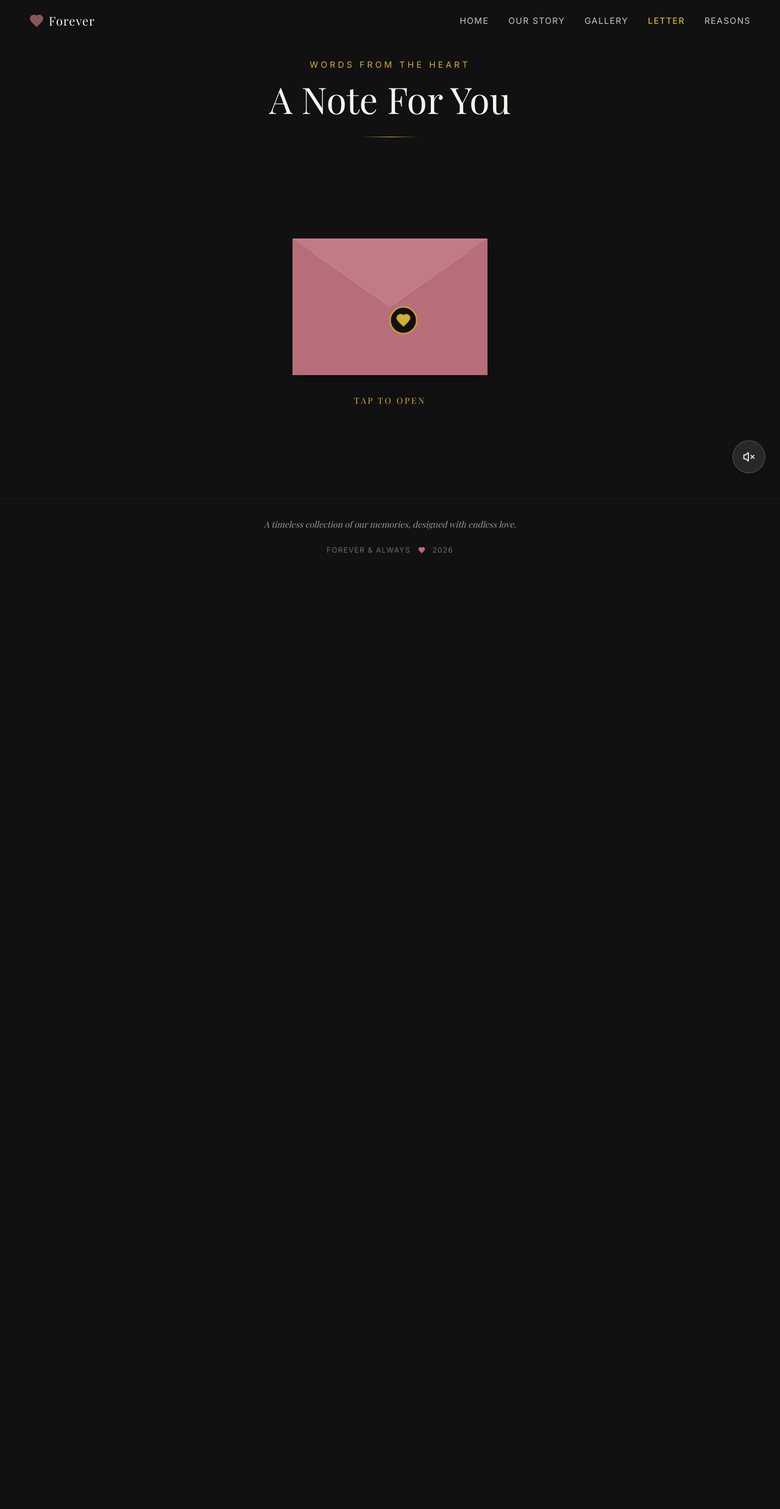
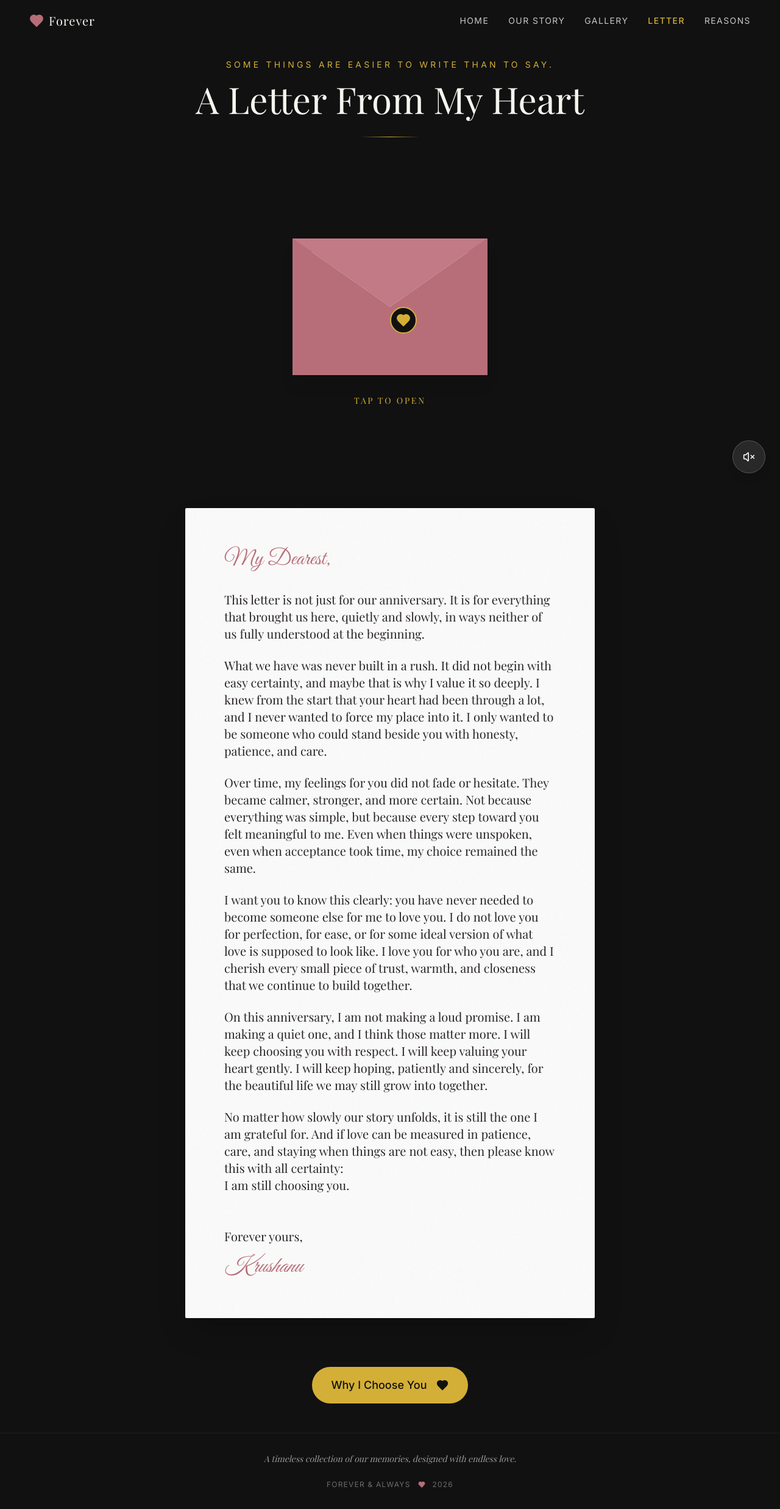
Before and after one commit to krushanu27/romantic-surprise-websites, a React (Vite) app in the folder anniversary-site/: page /letter in a window 1280 px wide. Shown: the whole page at 61% size. Before the commit the page ends 942 px from the top, so only its background shows below. Built offline with nearby package versions, Linux system fonts and the light colour scheme; a web font is replaced by a local one.

Commit message:
made changes and added button on each screen

```diff
--- a/anniversary-site/src/pages/Gallery.jsx
+++ b/anniversary-site/src/pages/Gallery.jsx
@@ -1,9 +1,14 @@
 import React from 'react';
+import { useNavigate } from 'react-router-dom';
 import PageTransition from '../components/common/PageTransition';
 import SectionTitle from '../components/common/SectionTitle';
 import GalleryGrid from '../components/gallery/GalleryGrid';
+import Button from '../components/common/Button';
+import { Heart } from 'lucide-react';
 
 const Gallery = () => {
+  const navigate = useNavigate();
+
   return (
     <PageTransition>
       <div className="container mx-auto px-4">
@@ -12,6 +17,13 @@ const Gallery = () => {
           subtitle="Little pieces of us, quietly becoming something beautiful."
         />
         <GalleryGrid />
+
+        <div className="flex justify-center mt-16 md:mt-20">
+          <Button onClick={() => navigate('/letter')} className="text-lg px-8 py-4">
+            <span>Read My Letter</span>
+            <Heart className="w-5 h-5 ml-2" fill="currentColor" />
+          </Button>
+        </div>
       </div>
     </PageTransition>
   );
--- a/anniversary-site/src/pages/Letter.jsx
+++ b/anniversary-site/src/pages/Letter.jsx
@@ -1,14 +1,35 @@
 import React from 'react';
+import { useNavigate } from 'react-router-dom';
 import PageTransition from '../components/common/PageTransition';
 import SectionTitle from '../components/common/SectionTitle';
 import EnvelopeOpenAnimation from '../components/letter/EnvelopeOpenAnimation';
+import LoveLetterSection from '../components/letter/LoveLetterSection';
+import Button from '../components/common/Button';
+import { Heart } from 'lucide-react';
 
 const Letter = () => {
+  const navigate = useNavigate();
+
   return (
     <PageTransition>
-      <div className="container mx-auto px-4">
-        <SectionTitle title="A Note For You" subtitle="Words From the Heart" />
-        <EnvelopeOpenAnimation />
+      <div className="container mx-auto px-4 max-w-5xl">
+        <SectionTitle
+          title="A Letter From My Heart"
+          subtitle="Some things are easier to write than to say."
+        />
+
+        <div className="mb-12 md:mb-16">
+          <EnvelopeOpenAnimation />
+        </div>
+
+        <LoveLetterSection />
+
+        <div className="flex justify-center mt-16 md:mt-20">
+          <Button onClick={() => navigate('/reasons')} className="text-lg px-8 py-4">
+            <span>Why I Choose You</span>
+            <Heart className="w-5 h-5 ml-2" fill="currentColor" />
+          </Button>
+        </div>
       </div>
     </PageTransition>
   );
--- a/anniversary-site/src/pages/OurStory.jsx
+++ b/anniversary-site/src/pages/OurStory.jsx
@@ -1,13 +1,18 @@
 import React, { useEffect } from 'react';
+import { useNavigate } from 'react-router-dom';
 import PageTransition from '../components/common/PageTransition';
 import SectionTitle from '../components/common/SectionTitle';
 import TimelineSection from '../components/timeline/TimelineSection';
+import Button from '../components/common/Button';
+import { Heart } from 'lucide-react';
 import {
   playBackgroundMusic,
   resetBackgroundMusicVolume,
 } from '../components/common/BackgroundMusicToggle';
 
 const OurStory = () => {
+  const navigate = useNavigate();
+
   useEffect(() => {
     resetBackgroundMusicVolume(0.35);
     playBackgroundMusic();
@@ -26,6 +31,13 @@ const OurStory = () => {
         </p>
 
         <TimelineSection />
+
+        <div className="flex justify-center mt-16 md:mt-20">
+          <Button onClick={() => navigate('/gallery')} className="text-lg px-8 py-4">
+            <span>See Our Memories</span>
+            <Heart className="w-5 h-5 ml-2" fill="currentColor" />
+          </Button>
+        </div>
       </div>
     </PageTransition>
   );
--- a/anniversary-site/src/pages/Reasons.jsx
+++ b/anniversary-site/src/pages/Reasons.jsx
@@ -1,9 +1,11 @@
 import React from 'react';
 import { motion } from 'framer-motion';
+import { useNavigate } from 'react-router-dom';
 import PageTransition from '../components/common/PageTransition';
 import SectionTitle from '../components/common/SectionTitle';
 import { reasonsData } from '../data/reasonsData';
 import { Heart } from 'lucide-react';
+import Button from '../components/common/Button';
 
 const containerVariants = {
   hidden: { opacity: 0 },
@@ -28,10 +30,11 @@ const cardVariants = {
 };
 
 const Reasons = () => {
+  const navigate = useNavigate();
+
   return (
     <PageTransition>
       <div className="container mx-auto px-4 max-w-5xl">
-
         <SectionTitle
           title="Reasons My Heart Chose You"
           subtitle="Not loud reasons. Just honest ones."
@@ -67,6 +70,23 @@ const Reasons = () => {
           ))}
         </motion.div>
 
+        <motion.div
+          initial={{ opacity: 0, y: 24 }}
+          whileInView={{ opacity: 1, y: 0 }}
+          viewport={{ once: true }}
+          transition={{ duration: 1, ease: 'easeOut' }}
+          className="flex flex-col items-center text-center mt-16 md:mt-20"
+        >
+          <p className="text-softCream/70 text-base md:text-lg italic mb-6 max-w-2xl leading-relaxed">
+            And after every reason, every memory, and every quiet step that brought us here,
+            there is still one thing my heart wants to say.
+          </p>
+
+          <Button onClick={() => navigate('/forever')} className="text-lg px-8 py-4">
+            <span>One Last Thing</span>
+            <Heart className="w-5 h-5 ml-2" fill="currentColor" />
+          </Button>
+        </motion.div>
       </div>
     </PageTransition>
   );
```
